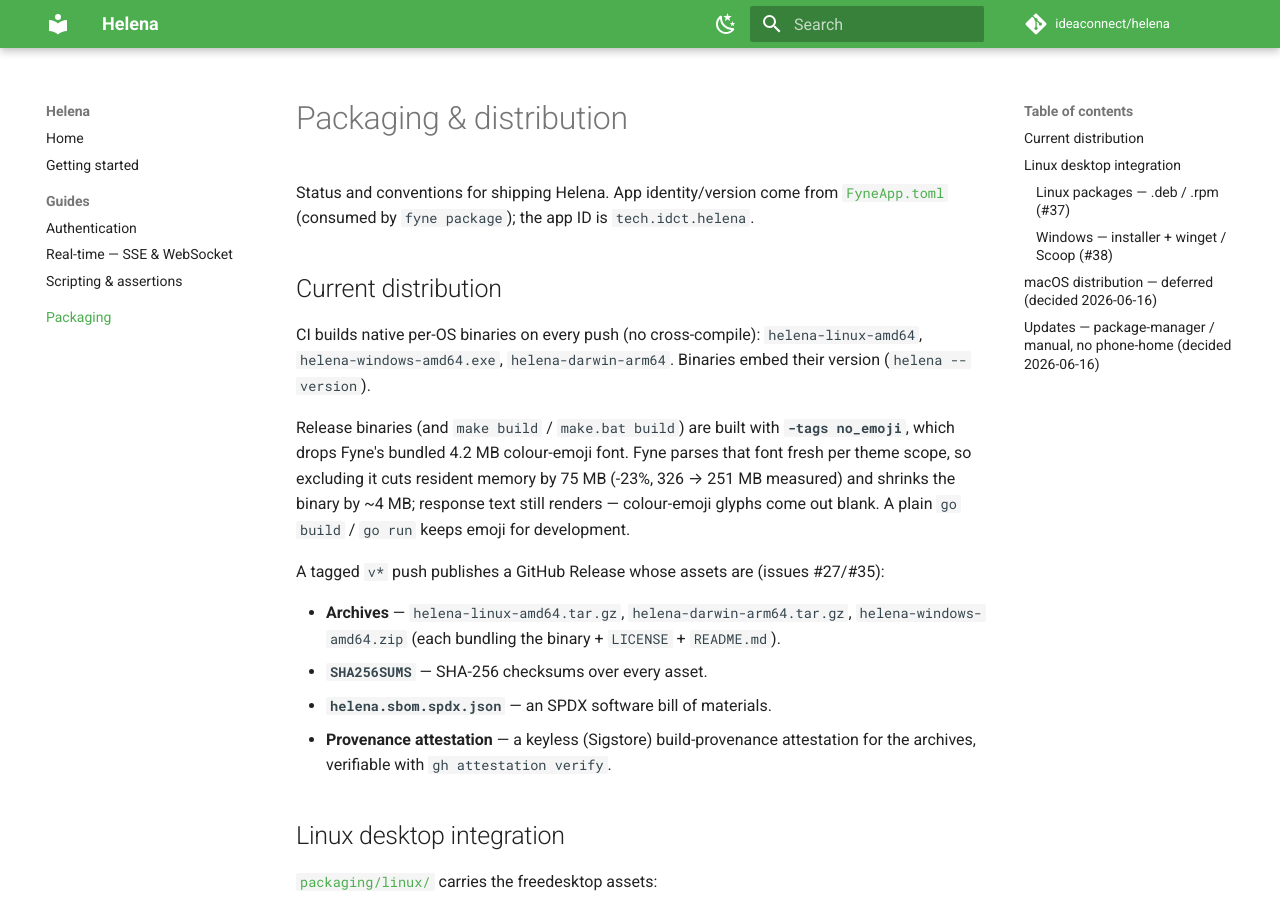
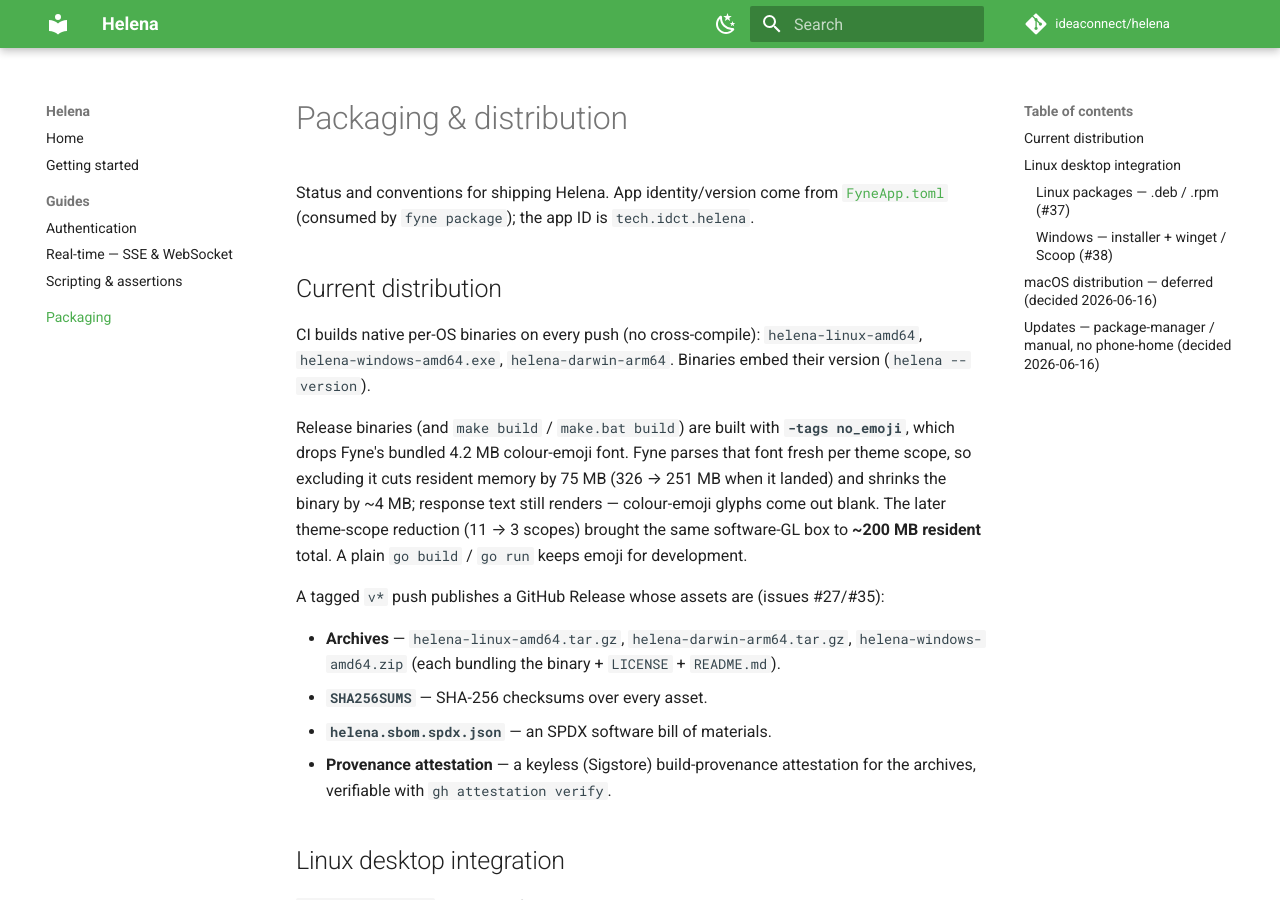
Before and after one commit to ideaconnect/helena, an MkDocs documentation site: the page built from docs/PACKAGING.md, in a window 1280 px wide and 900 px high. Built offline with MkDocs 1.6.1 and Material for MkDocs 9.7.7, drawn with Linux system fonts in a browser that asks for light colours; comment, search, counter and statistics services are not loaded.

Commit message:
docs: true up the memory figures to post-v0.3-work measurements
The README and PACKAGING still described the state after the no_emoji
tag alone (251 MB): the later theme-scope reduction and icon diet
brought the same software-GL box to ~200 MB resident (199-203 MB across
three fresh-main runs), and the release binary measures 33.8 MB with
the release ldflags — the ~35 MB claim stands. The 326 -> 251 figure is
kept as the historical measurement of the no_emoji change itself.

```diff
--- a/docs/PACKAGING.md
+++ b/docs/PACKAGING.md
@@ -13,8 +13,10 @@
 Release binaries (and `make build` / `make.bat build`) are built with
 **`-tags no_emoji`**, which drops Fyne's bundled 4.2 MB colour-emoji font. Fyne
 parses that font fresh per theme scope, so excluding it cuts resident memory by
-75 MB (-23%, 326 → 251 MB measured) and shrinks the binary by ~4 MB; response
-text still renders — colour-emoji glyphs come out blank. A plain `go build` /
+75 MB (326 → 251 MB when it landed) and shrinks the binary by ~4 MB; response
+text still renders — colour-emoji glyphs come out blank. The later
+theme-scope reduction (11 → 3 scopes) brought the same software-GL box to
+**~200 MB resident** total. A plain `go build` /
 `go run` keeps emoji for development.
 
 A tagged `v*` push publishes a GitHub Release whose assets are (issues #27/#35):
```
Also changed, not shown: README.md (+12 -7 lines).
